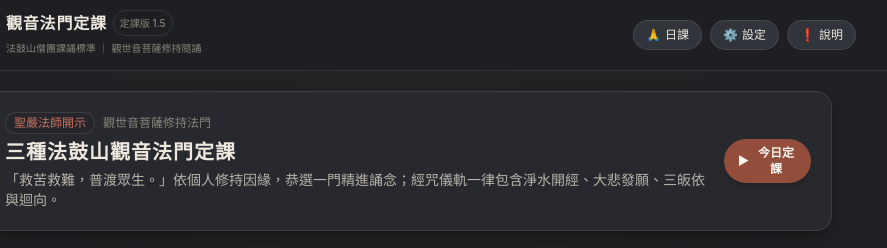
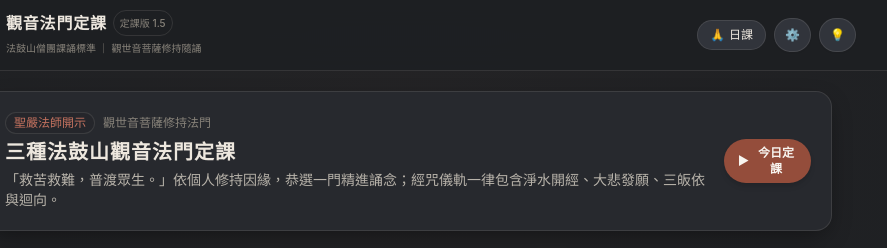
Before and after one commit to TallyC/Guanyin-Dharma-Master, a website: page index.html in a window 1280 px wide. Shown: the top 248 px of the page, 232-1119 px from the left. Drawn offline with nearby package versions, Linux system fonts and the light colour scheme.

Commit message:
ui: remove text labels for settings and guide buttons, change exclamation mark to lightbulb icon

```diff
--- a/index.html
+++ b/index.html
@@ -229,16 +229,14 @@
           <span id="dailyCheckIndicator" class="w-1.5 h-1.5 rounded-full bg-stone-400 hidden"></span>
         </button>
 
-        <!-- 系統設定 (⚙️ 所有色調、字級、字體、排版、標誌設定融為一體，置於驚嘆號旁) -->
-        <button id="openSettingsBtn" class="px-2.5 sm:px-3 py-1.5 rounded-full bg-panel-elevated border border-zen hover:border-zen-focus text-xs c-main transition-all flex items-center gap-1 shadow-sm" title="開啟系統設定（色調、字級大小、字體風格、禪意標誌）">
+        <!-- 系統設定 (⚙️ 僅保留純圖案，置於燈泡旁) -->
+        <button id="openSettingsBtn" class="p-2 sm:px-2.5 sm:py-2 rounded-full bg-panel-elevated border border-zen hover:border-zen-focus text-xs c-main transition-all flex items-center justify-center shadow-sm" title="開啟系統設定（色調、字級大小、字體風格、禪意標誌）">
           <span class="text-xs">⚙️</span>
-          <span class="text-xs">設定</span>
         </button>
 
-        <!-- 工具使用說明 (❗ 預設驚嘆號，置於首頁最右方) -->
-        <button onclick="openGuideModal()" class="px-2.5 sm:px-3 py-1.5 rounded-full bg-panel-elevated border border-zen hover:border-zen-focus text-xs c-main transition-all flex items-center gap-1 shadow-sm" title="修持功能與法器設計目的說明">
-          <span class="text-xs font-bold text-amber-500">❗</span>
-          <span class="text-xs">說明</span>
+        <!-- 工具使用說明 (💡 燈泡圖案，置於首頁最右方) -->
+        <button onclick="openGuideModal()" class="p-2 sm:px-2.5 sm:py-2 rounded-full bg-panel-elevated border border-zen hover:border-zen-focus text-xs c-main transition-all flex items-center justify-center shadow-sm" title="修持功能與法器設計目的說明">
+          <span class="text-xs">💡</span>
         </button>
       </div>
 
@@ -536,7 +534,7 @@
 
       <div class="flex items-center justify-between mb-3.5 pb-2.5 border-b border-zen">
         <div class="flex items-center gap-2">
-          <span class="text-base c-gold">ⓘ</span>
+          <span class="text-base">💡</span>
           <h3 class="text-base font-bold c-main">修持功能與工具列設計目的</h3>
         </div>
         <button onclick="closeGuideModal()" class="c-muted hover:c-main text-xl font-bold p-1">✕</button>
```
